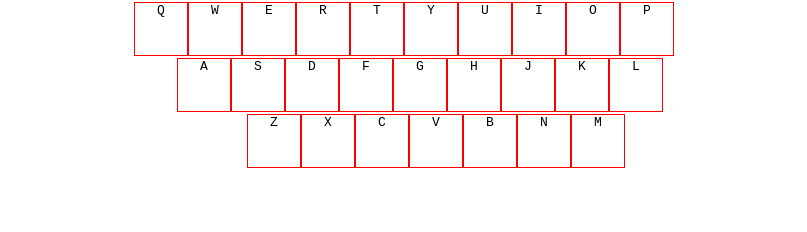
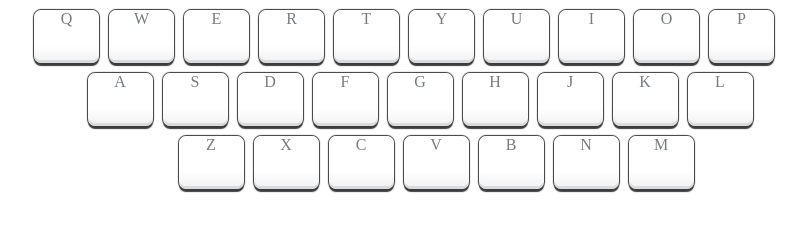
Before and after one commit to mtt3366/WebNavigation, a plain HTML site: page index.html in a window 1280 px wide. Shown: the whole page, without its empty margins (236-1043 px from the left). Drawn offline with Linux system fonts and the light colour scheme.

Commit message:
追波网上找灵感,添加CSS样式

```diff
--- a/index.html
+++ b/index.html
@@ -10,7 +10,11 @@
 <body>
     <div class="herder" ></div>
     <main>
-        <div  id="mainxxxx"></div>
+        <div  id="mainxxxx">
+            <!--<div class="kbd_wrapper">-->
+                <!--<kbd class="kbd">A</kbd>-->
+            <!--</div>-->
+        </div>
     </main>
     <div class="footer"></div>
     <script>
@@ -66,7 +70,10 @@
             index2 = 0;
 
             while (index2<row.length){
+                kbd_wrapper = document.createElement("div");
+                kbd_wrapper.className = 'kbd_wrapper';
                 kbdxxxx = document.createElement("kbd");
+                kbdxxxx.className = 'kbd';
                 kbdxxxx.textContent = row[index2];
 
                 //每一个kbd里面加入button
@@ -104,9 +111,10 @@
                     //熟悉原理:一变更就存档
 
                 };
+
                 kbdxxxx.appendChild(buttonxx);
-
-                divxxxx.appendChild(kbdxxxx);
+                kbd_wrapper.appendChild(kbdxxxx);
+                divxxxx.appendChild(kbd_wrapper);
                 index2++;
             }
             index++;
--- a/style.css
+++ b/style.css
@@ -40,3 +40,36 @@ main{
 #mainxxxx>div:nth-child(3){
     margin-left: 4em;
 }
+/*美化按键*/
+/*{ background: linear-gradient(to bottom, #bfc3c5 0%,#888e94 100%);*/
+/*}*/
+.kbd{
+    margin: 0;
+    padding: 0;
+    border:0;
+    width: 65px;
+    height: 50px;
+    background: linear-gradient(to bottom, #fff 0%,#fff 70%,#f3f3f3 100%);
+    border-radius: 7px;
+    box-shadow: 0 3px 0 0 #D8DCDE;
+    color: #767D81;
+    font-family: Helvetical;
+    vertical-align: top;
+
+}
+.kbd_wrapper{
+    display: inline-block;
+    vertical-align: top;
+    /*这两句一定要搭配使用!!!!*/
+
+    width: 65px;
+    height: 53px;
+    /*border:1px solid #3C3C3D;*/
+    border-radius: 7px;
+    margin: 0 5px;
+    box-shadow: 0 3px 1px 0 #3C3C3D,0 -1px 1px 0 #3C3C3D,-1px 0 1px 0 #3C3C3D,1px 0 1px 0 #3C3C3D;
+    /*下,左右,上*/
+}
+#mainxxxx>div{
+    margin: 10px 0;
+}
```
